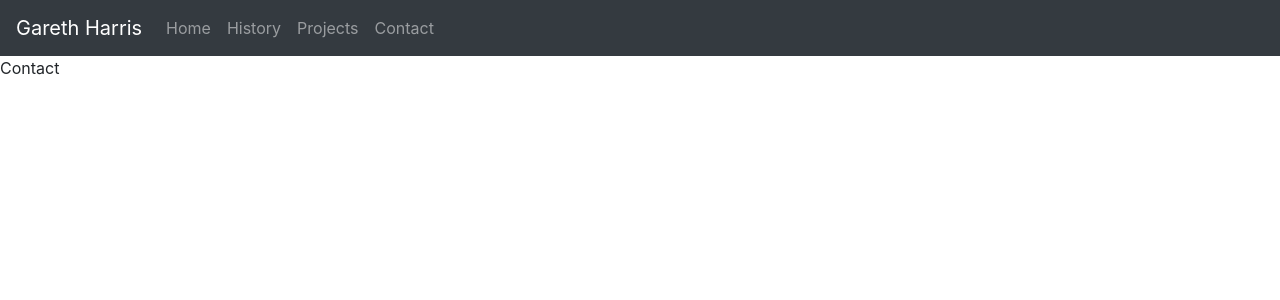
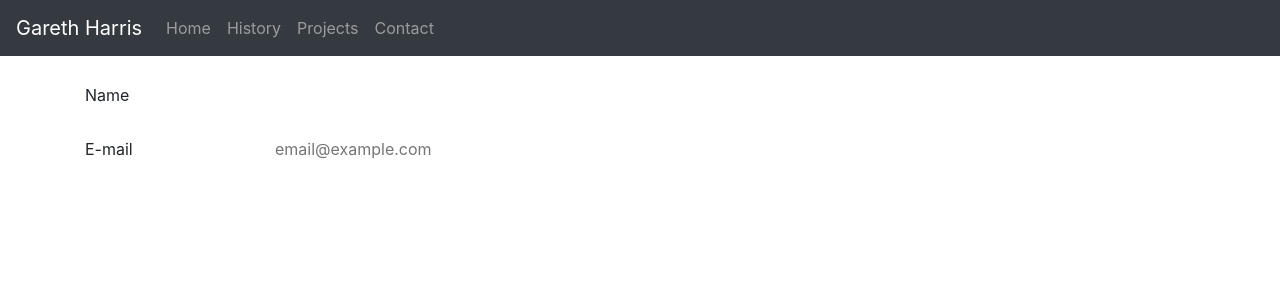
Before and after one commit to gdharris1000/hiregareth, a Vue app: page /contact in a window 1280 px wide. Shown: the top 300 px of the page. Built offline with nearby package versions, Linux system fonts and the light colour scheme.

Commit message:
contact form in progress

```diff
--- a/src/components/Contact.vue
+++ b/src/components/Contact.vue
@@ -1,5 +1,20 @@
 <template>
-    <div>Contact</div>
+    <div class="container">
+        <form>
+             <div class="form-group row">
+                <label for="formName" class="col-sm-2 col-form-label">Name</label>
+                <div class="col-sm-10">
+                <input type="text" readonly class="form-control-plaintext" id="formName">
+                </div>
+            </div>
+            <div class="form-group row">
+                <label for="formEmail" class="col-sm-2 col-form-label">E-mail</label>
+                <div class="col-sm-10">
+                <input type="text" readonly class="form-control-plaintext" id="formEmail" placeholder="email@example.com">
+                </div>
+            </div>
+        </form>
+    </div>
 </template>
 
 <script>
@@ -7,3 +22,11 @@ export default {
     name: 'Contact'
 }
 </script>
+
+<style scoped>
+form {
+    margin-top: 20px;
+
+
+}
+</style>
```
